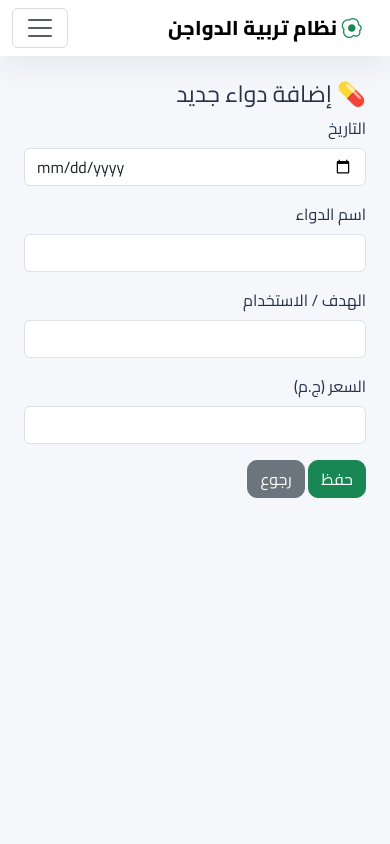
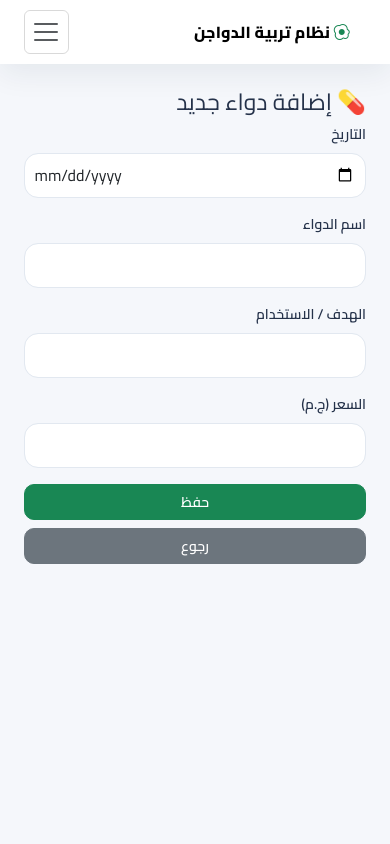
Before and after one commit to h73042026-cpu/ppp, a Flask app: page /med/add/3 in a window 390 px wide. Run offline with Flask 3, Linux system fonts and the light colour scheme.

Commit message:
Refactor CSS for improved structure and responsiveness

```diff
--- a/static/style.css
+++ b/static/style.css
@@ -1,22 +1,210 @@
-:root{--bg:#f5f7fb;--card:#ffffff;--text:#25324a;--muted:#6b7a99;--primary:#198754;--accent:#0d6efd;--danger:#dc3545;--shadow:0 10px 30px rgba(18,38,63,.07);--radius:14px}
-html,body{height:100%}
-body{background:var(--bg);color:var(--text);font-family:"Cairo",system-ui,-apple-system,Segoe UI,Roboto,Ubuntu,"Helvetica Neue",Arial,sans-serif}
-.navbar{box-shadow:var(--shadow)}
-.navbar .nav-link{font-weight:600}
-.brand{font-weight:800;letter-spacing:.2px}
-.card{border:none;border-radius:var(--radius);box-shadow:var(--shadow);background:var(--card)}
-.card-header{border-bottom:none}
-.table-responsive{border-radius:var(--radius);box-shadow:var(--shadow);background:var(--card)}
-.table thead th{background:#f1f4f9;color:#4b5b7a}
-.table tbody tr{transition:background .2s ease}
-.table tbody tr:hover{background:#f8fafc}
-.btn{border-radius:10px}
-.stat-card h3{font-weight:800}
-.muted{color:var(--muted)}
-.toast-container{position:fixed;top:1rem;left:1rem;z-index:1080}
-.fade-in{animation:fadeIn .3s ease}
-@keyframes fadeIn{from{opacity:0;transform:translateY(6px)}to{opacity:1;transform:none}}
-.theme-toggle{cursor:pointer}
-[data-theme="dark"]{--bg:#0e1320;--card:#141b2d;--text:#e6eefc;--muted:#9bb0d3;--primary:#2dd4bf;--accent:#60a5fa;--danger:#f87171;--shadow:0 10px 30px rgba(0,0,0,.35)}
-[data-theme="dark"] .table thead th{background:#0f172a;color:#9bb0d3}
-[data-theme="dark"] .table tbody tr:hover{background:#0b1222}
+:root{--bg:#f5f7fb;--card:#ffffff;--text:#25324a;--muted:#6b7a99;--primary:#198754;--accent:#0d6efd;--danger:#dc3545;--shadow:0 10px 30px rgba(18,38,63,.07);--radius:14px;--container-padding:1rem}
+
+/* Base Styles */
+html,body{height:100%;margin:0;padding:0}
+body{background:var(--bg);color:var(--text);font-family:"Cairo",system-ui,-apple-system,Segoe UI,Roboto,Ubuntu,"Helvetica Neue",Arial,sans-serif;font-size:16px;line-height:1.5}
+
+/* Container */
+.container {
+    padding-left: var(--container-padding);
+    padding-right: var(--container-padding);
+    width: 100%;
+    box-sizing: border-box;
+}
+
+/* Navbar */
+.navbar{
+    box-shadow:var(--shadow);
+    padding: 0.8rem var(--container-padding);
+}
+.navbar .nav-link{
+    font-weight:600;
+    padding: 0.5rem 0.8rem;
+}
+.navbar-toggler {
+    padding: 0.4rem;
+}
+.brand{
+    font-weight:800;
+    letter-spacing:.2px;
+    font-size: 1.2rem;
+}
+
+/* Cards */
+.card{
+    border:none;
+    border-radius:var(--radius);
+    box-shadow:var(--shadow);
+    background:var(--card);
+    margin-bottom: 1rem;
+    padding: 1rem;
+}
+.card-header{
+    border-bottom:none;
+    padding: 1rem;
+}
+
+/* Tables */
+.table-responsive{
+    border-radius:var(--radius);
+    box-shadow:var(--shadow);
+    background:var(--card);
+    margin-bottom: 1rem;
+    overflow-x: auto;
+    -webkit-overflow-scrolling: touch;
+}
+.table{
+    margin-bottom: 0;
+}
+.table thead th{
+    background:#f1f4f9;
+    color:#4b5b7a;
+    white-space: nowrap;
+    padding: 0.75rem;
+}
+.table tbody tr{
+    transition:background .2s ease
+}
+.table tbody tr:hover{
+    background:#f8fafc
+}
+
+/* Buttons */
+.btn{
+    border-radius:10px;
+    padding: 0.5rem 1rem;
+    font-weight: 600;
+    display: inline-flex;
+    align-items: center;
+    justify-content: center;
+    gap: 0.5rem;
+}
+
+/* Stats */
+.stat-card h3{
+    font-weight:800;
+    margin-bottom: 0.5rem;
+}
+.muted{
+    color:var(--muted)
+}
+/* Forms */
+.form-control {
+    border-radius: var(--radius);
+    padding: 0.75rem;
+    border: 1px solid #e2e8f0;
+}
+.form-label {
+    font-weight: 600;
+    margin-bottom: 0.5rem;
+}
+.form-group {
+    margin-bottom: 1rem;
+}
+
+/* Utilities */
+.toast-container{
+    position:fixed;
+    top:1rem;
+    left:1rem;
+    z-index:1080;
+    width: calc(100% - 2rem);
+    max-width: 400px;
+}
+.fade-in{
+    animation:fadeIn .3s ease
+}
+@keyframes fadeIn{
+    from{opacity:0;transform:translateY(6px)}
+    to{opacity:1;transform:none}
+}
+.theme-toggle{
+    cursor:pointer;
+    padding: 0.5rem;
+}
+
+/* Dark Theme */
+[data-theme="dark"]{
+    --bg:#0e1320;
+    --card:#141b2d;
+    --text:#e6eefc;
+    --muted:#9bb0d3;
+    --primary:#2dd4bf;
+    --accent:#60a5fa;
+    --danger:#f87171;
+    --shadow:0 10px 30px rgba(0,0,0,.35)
+}
+[data-theme="dark"] .table thead th{
+    background:#0f172a;
+    color:#9bb0d3
+}
+[data-theme="dark"] .table tbody tr:hover{
+    background:#0b1222
+}
+[data-theme="dark"] .form-control {
+    background-color: var(--card);
+    border-color: #2d3748;
+    color: var(--text);
+}
+
+/* Responsive Design */
+@media (max-width: 768px) {
+    :root {
+        --container-padding: 0.75rem;
+    }
+
+    body {
+        font-size: 14px;
+    }
+
+    .card {
+        padding: 0.75rem;
+    }
+
+    .navbar {
+        padding: 0.6rem var(--container-padding);
+    }
+
+    .table thead th,
+    .table tbody td {
+        padding: 0.5rem;
+        font-size: 0.875rem;
+    }
+
+    .btn {
+        padding: 0.4rem 0.8rem;
+        font-size: 0.875rem;
+    }
+
+    .form-control {
+        padding: 0.6rem;
+    }
+
+    .stat-card {
+        text-align: center;
+    }
+}
+
+/* Small screens optimization */
+@media (max-width: 576px) {
+    .table {
+        font-size: 0.75rem;
+    }
+
+    .card-header {
+        padding: 0.75rem;
+    }
+
+    .navbar-brand {
+        font-size: 1rem;
+    }
+
+    .btn {
+        width: 100%;
+        margin-bottom: 0.5rem;
+    }
+
+    .stat-card h3 {
+        font-size: 1.25rem;
+    }
+}
```
